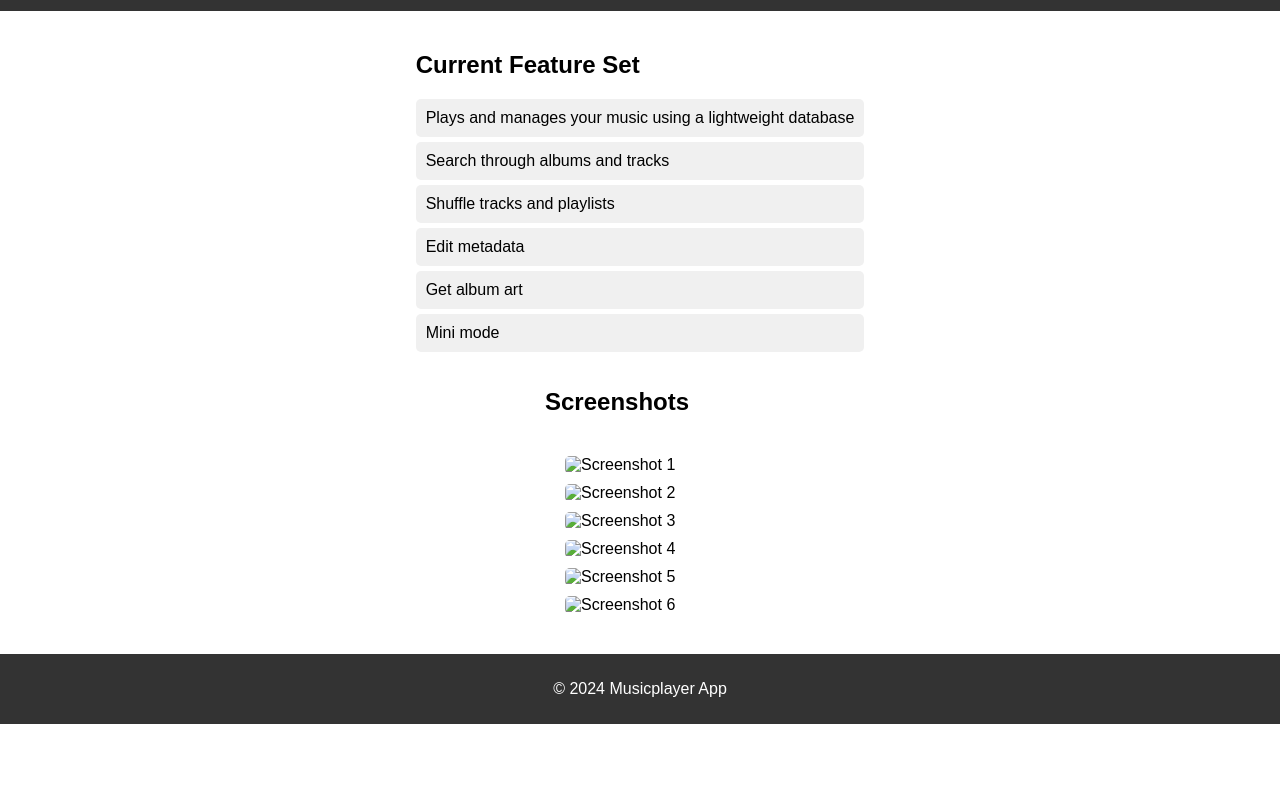
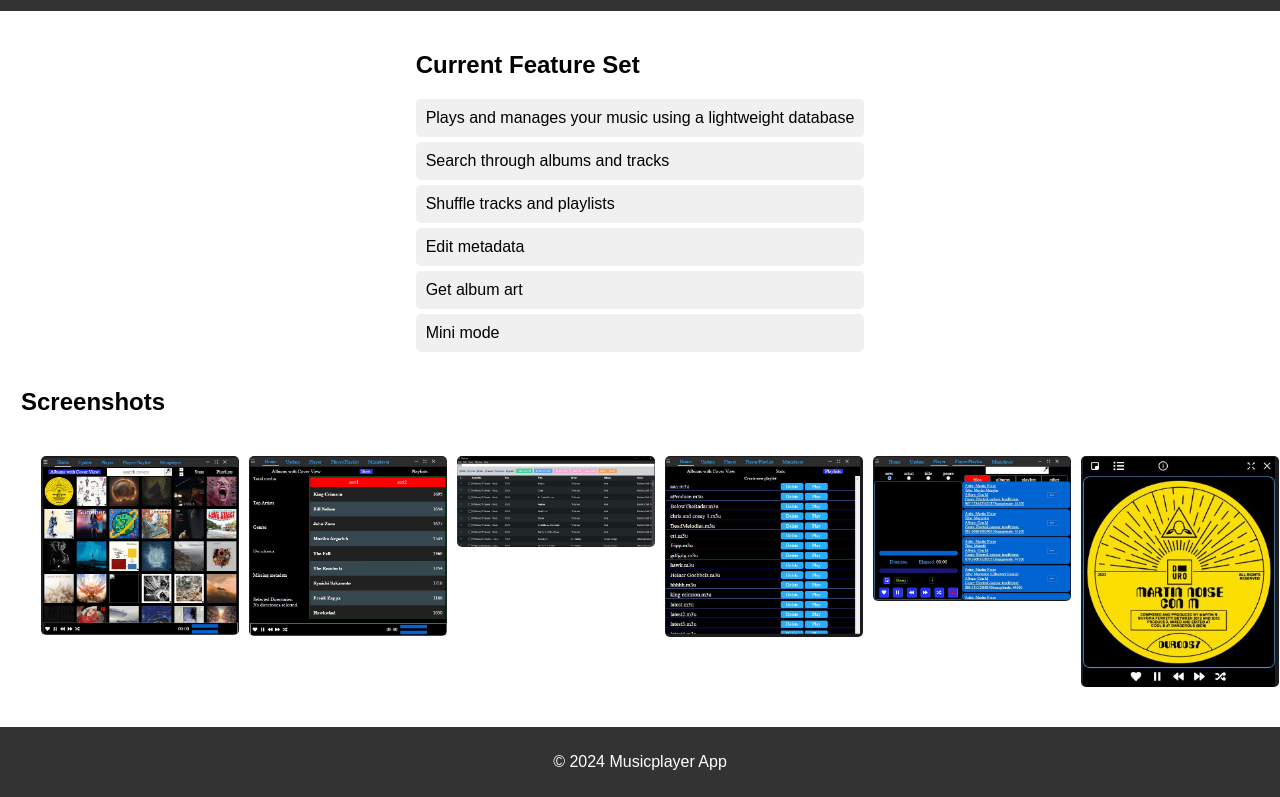
Before and after one commit to stuartambient/musicapp-intro, a website: page index.html in a window 1280 px wide. Shown: the part 89-886 px from the top of the page. Before the commit the page ends 813 px from the top, so only its background shows below. Drawn offline with Linux system fonts and the light colour scheme; the site is published under a folder, as on GitHub Pages, so addresses that start at the root find nothing.

Commit message:
fix images

```diff
--- a/index.html
+++ b/index.html
@@ -25,12 +25,12 @@
       <section class="screenshots">
         <h2>Screenshots</h2>
         <div class="gallery">
-          <img src="/assets/image1.jpg" alt="Screenshot 1" />
-          <img src="/assets/image2.jpg" alt="Screenshot 2" />
-          <img src="/assets/image3.jpg" alt="Screenshot 3" />
-          <img src="/assets/image4.jpg" alt="Screenshot 4" />
-          <img src="/assets/image5.jpg" alt="Screenshot 5" />
-          <img src="/assets/image6.jpg" alt="Screenshot 6" />
+          <img src="assets/image1.jpg" alt="Screenshot 1" />
+          <img src="assets/image2.jpg" alt="Screenshot 2" />
+          <img src="assets/image3.jpg" alt="Screenshot 3" />
+          <img src="assets/image4.jpg" alt="Screenshot 4" />
+          <img src="assets/image5.jpg" alt="Screenshot 5" />
+          <img src="assets/image6.jpg" alt="Screenshot 6" />
         </div>
       </section>
     </main>
```
